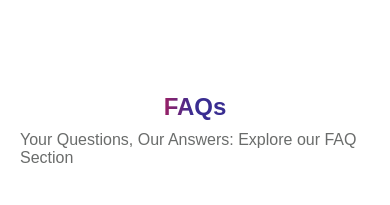
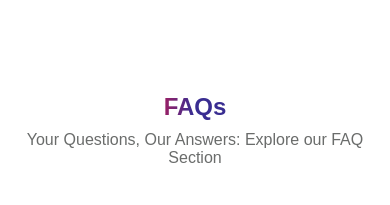
Before and after one commit to bekhzodallaev/milliy-podcast-app, a React (Create React App) app: page / in a window 390 px wide. Shown: the part 4320-4525 px from the top of the page. Built offline with nearby package versions, Linux system fonts and the light colour scheme; a web font is replaced by a local one.

Commit message:
Add aligment to the faq component header text

```diff
--- a/src/pages/LandingPage/Home/FAQ/FAQ.module.css
+++ b/src/pages/LandingPage/Home/FAQ/FAQ.module.css
@@ -55,6 +55,9 @@
     font-size: 1.5rem;
     margin: 0 auto;
   }
+  .faq_header_content {
+    text-align: center;
+  }
   .faq_component {
     width: 100%;
     padding: 0rem 1.25rem;
```
